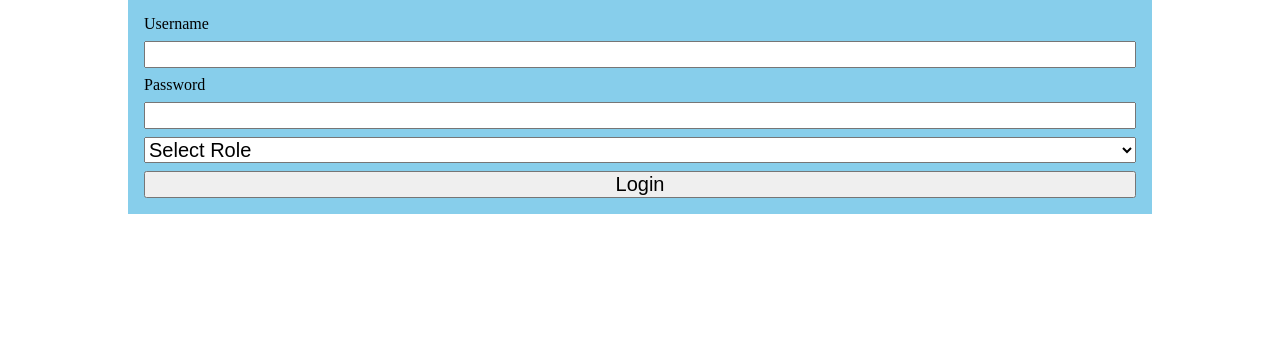
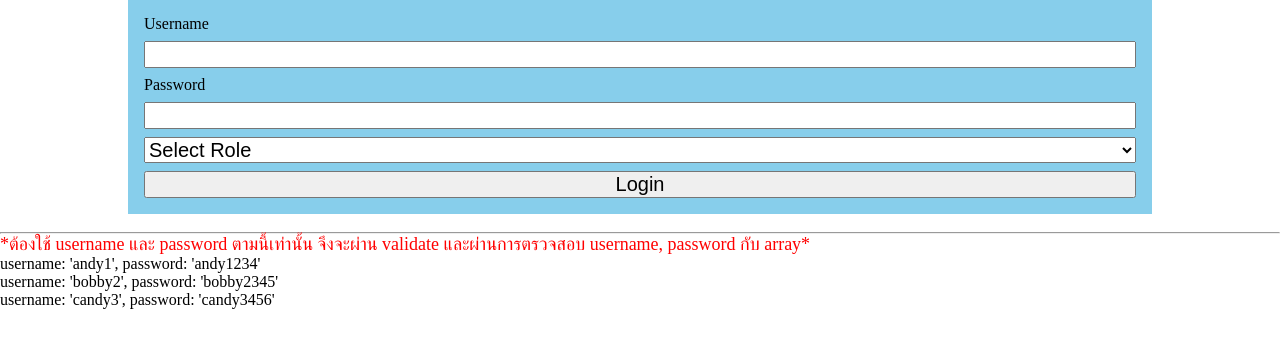
Before and after one commit to 64332110222-6/Homework7, a plain HTML site: page index.html in a window 1280 px wide. Shown: the part 58-406 px from the top of the page. Drawn offline with Linux system fonts and the light colour scheme.

Commit message:
Add files via upload

```diff
--- a/index.html
+++ b/index.html
@@ -23,6 +23,12 @@
       </select>
       <input type="submit" value="Login" />
     </form>
+    <br>
+    <hr>
+    <p id="hint">*ต้องใช้ username และ password ตามนี้เท่านั้น จึงจะผ่าน validate และผ่านการตรวจสอบ username, password กับ array*</p>
+    <p>username: 'andy1',  password: 'andy1234'</p>
+    <p>username: 'bobby2', password: 'bobby2345'</p>
+    <p>username: 'candy3', password: 'candy3456'</p>
 
     <script src="./main.js"></script>
   </body>
--- a/styles.css
+++ b/styles.css
@@ -16,3 +16,8 @@
 select {
   font-size: 20px;
 }
+
+#hint{
+  color: red;
+  font-size: large;
+}
```
